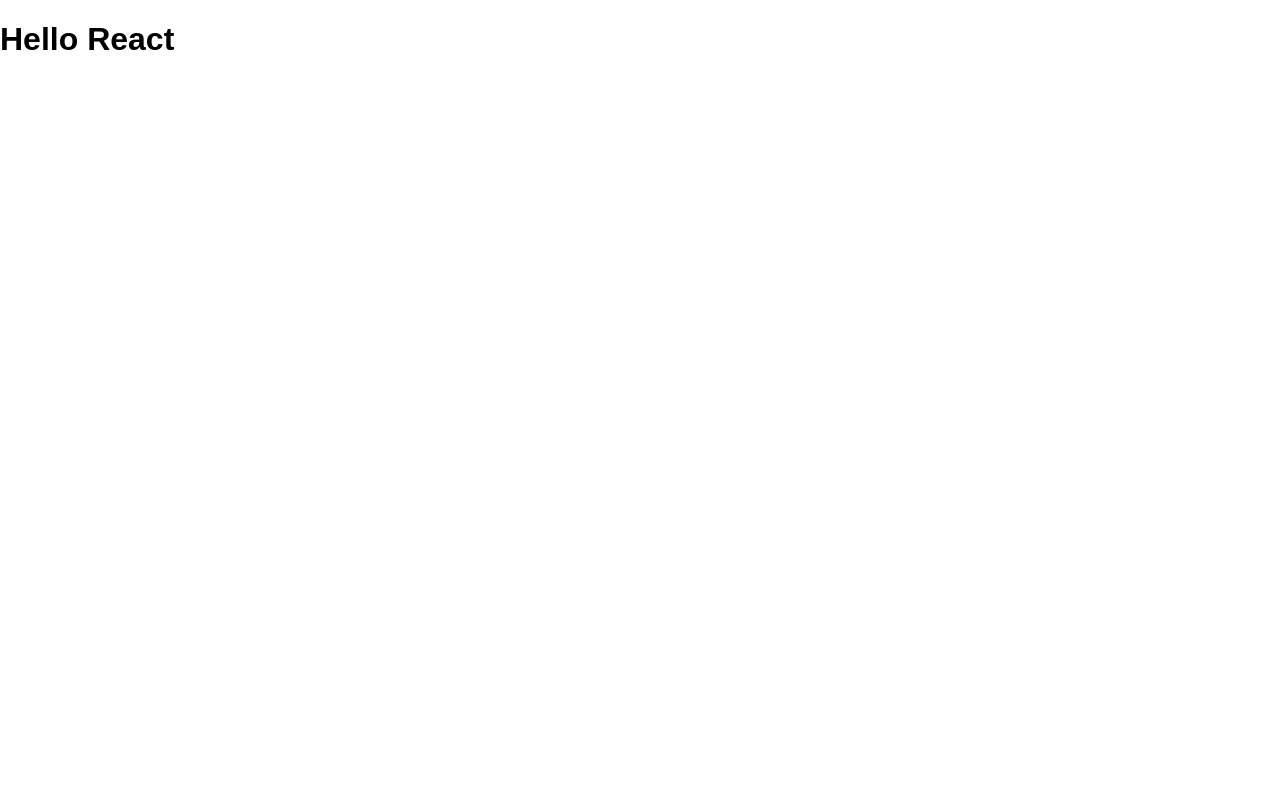
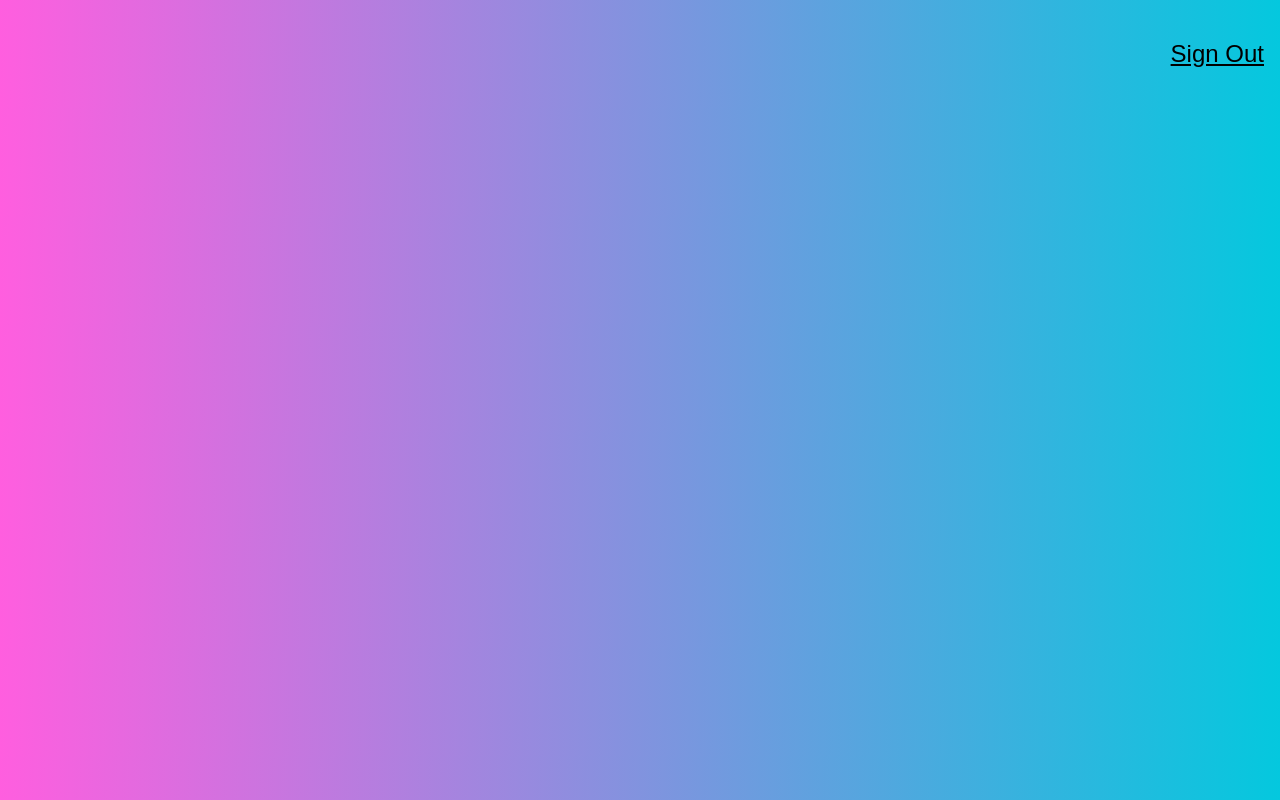
Before and after one commit to haroon97/smart_brain, a React (Create React App) app: page / in a window 1280 px wide. Built offline with nearby package versions, Linux system fonts and the light colour scheme.

Commit message:
added navigation component

```diff
--- a/package.json
+++ b/package.json
@@ -5,7 +5,8 @@
   "dependencies": {
     "react": "^16.5.1",
     "react-dom": "^16.5.1",
-    "react-scripts": "1.1.5"
+    "react-scripts": "1.1.5",
+    "tachyons": "^4.11.1"
   },
   "scripts": {
     "start": "react-scripts start",
--- a/src/App.js
+++ b/src/App.js
@@ -1,10 +1,11 @@
 import React, { Component } from 'react';
+import Navigation from './components/navigation/Navigation.js';
 
 class App extends Component {
   render() {
     return (
       <div className="App">
-        <h1>Hello React</h1>
+        <Navigation />
       </div>
     );
   }
--- /dev/null
+++ b/src/components/navigation/Navigation.js
@@ -0,0 +1,11 @@
+import React from 'react';
+
+const Navigation = () => {
+  return (
+    <nav style={{display: 'flex', justifyContent: 'flex-end'}}>
+      <p className='f3 link dim black underline pa3 pointer'>Sign Out</p>
+    </nav>
+  );
+};
+
+export default Navigation;
--- a/src/index.css
+++ b/src/index.css
@@ -2,4 +2,5 @@
   margin: 0;
   padding: 0;
   font-family: sans-serif;
+  background: linear-gradient(89deg, #FF5EDF 0%, #04C8DE 100%);
 }
--- a/src/index.js
+++ b/src/index.js
@@ -2,5 +2,6 @@
 import ReactDOM from 'react-dom';
 import './index.css';
 import App from './App';
+import 'tachyons';
+
 ReactDOM.render(<App />, document.getElementById('root'));
-registerServiceWorker();
```
Also changed, not shown: 1 other file (tests, documents, lock files or other folders).
